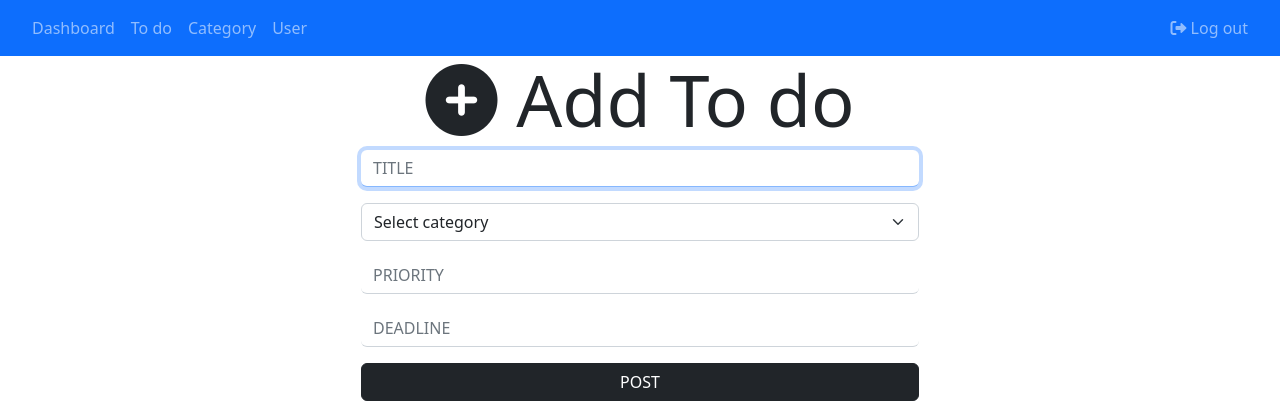
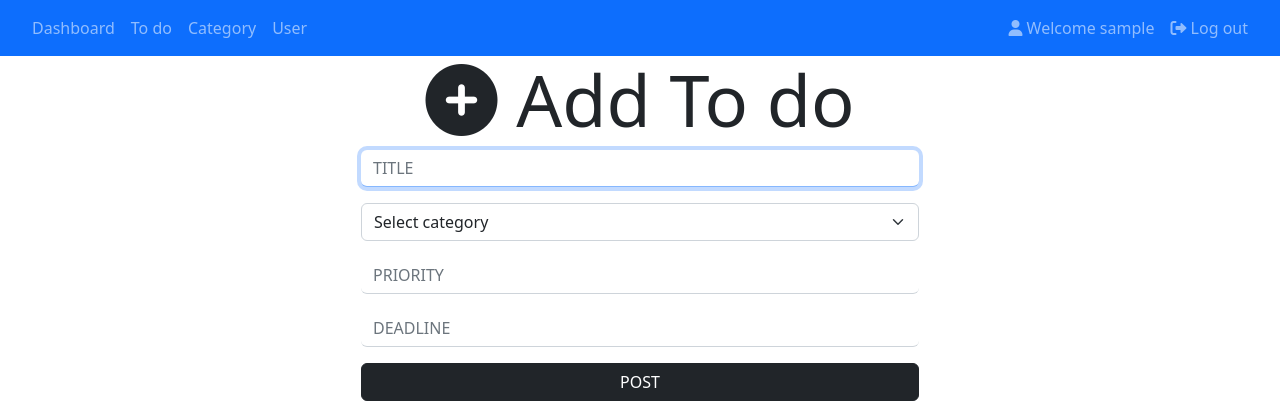
Before and after one commit to zimako0203/achieve_target2, a PHP site: page /views/todo.php in a window 1280 px wide. Shown: the top 420 px of the page. Run offline with PHP 8.4, Linux system fonts and the light colour scheme; the visitor is signed in with stand-in values (Sample User, id 1); data that the repository does not hold is empty.

Commit message:
cheange todo

```diff
--- a/views/todo.php
+++ b/views/todo.php
@@ -29,7 +29,7 @@ $categories_list=$category->getCategory();
     </ul>
     <ul class="navbar-nav ms-auto">
       <!-- need add a tag-->
-
+    <li class="nav-item"><a href="dashboard.php" class="nav-link"><i class="fa-solid fa-user"></i> Welcome <?= $_SESSION['username'] ?></a></li>
     <li class="nav-item"><a href="logout.php" class="nav-link"><i class="fa-solid fa-right-from-bracket"></i> Log out</a></li>
 
     </ul>
```
